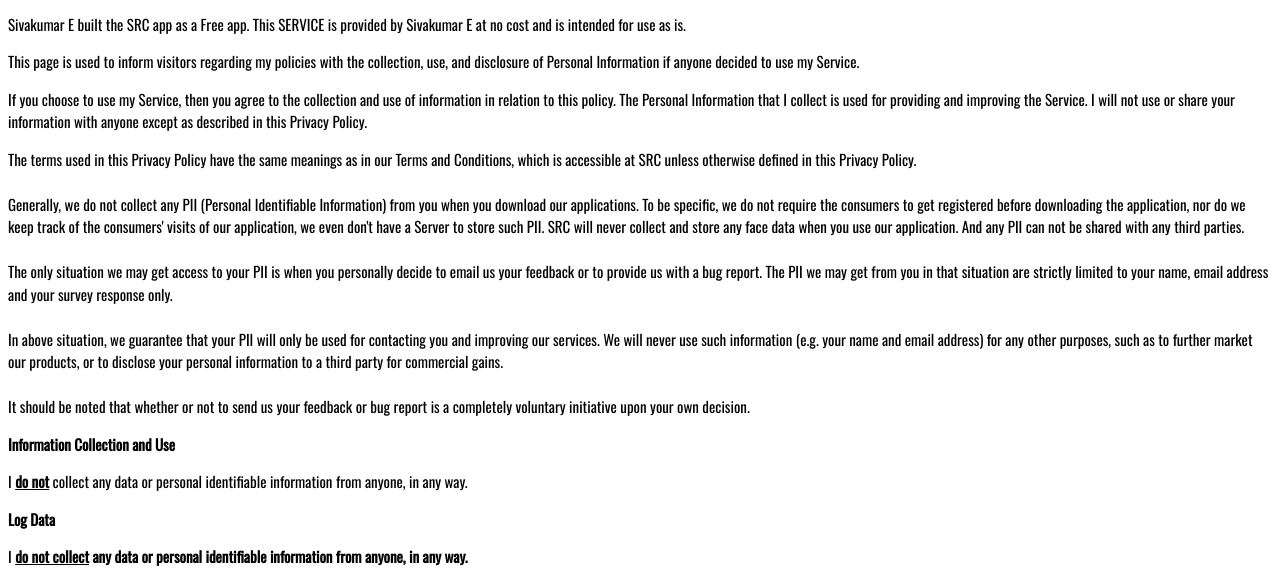
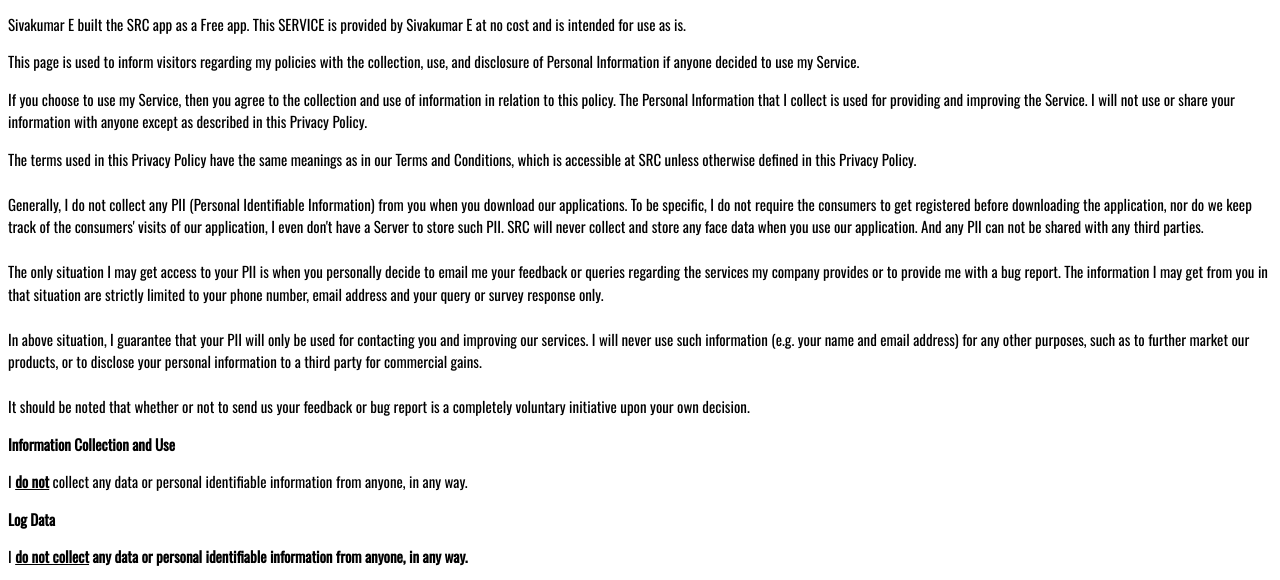
Before and after one commit to SIVARAJ-CONSTRUCTIONS/welcome, a plain HTML site: page privacy_policy.html in a window 1280 px wide. Shown: the part 195-775 px from the top of the page. Drawn offline with nearby package versions, Linux system fonts and the light colour scheme.

Commit message:
Update privacy_policy.html
Changed 'We' to 'I'.
Edited line 112 & 113 (Github).

```diff
--- a/privacy_policy.html
+++ b/privacy_policy.html
@@ -99,22 +99,22 @@
                   SRC unless otherwise defined in this Privacy Policy.
                   <br>
                   <br>
-                  Generally, we do not collect any PII (Personal Identifiable Information) from you when you download our applications.
-                  To be specific, we do not require the consumers to get registered before downloading
+                  Generally, I do not collect any PII (Personal Identifiable Information) from you when you download our applications.
+                  To be specific, I do not require the consumers to get registered before downloading
                   the application, nor do we keep track of the consumers' visits of our application,
-                  we even don't have a Server to store such PII.
+                  I even don't have a Server to store such PII.
                   SRC will never collect and store any face data when you use our application.
                   And any PII can not be shared with any third parties.
                   <br>
                   <br>
-                  The only situation we may get access to your PII is when you personally decide to
-                  email us your feedback or to provide us with a bug report. The PII we may get from
-                  you in that situation are strictly limited to your name, email address and your
-                  survey response only.
+                  The only situation I may get access to your PII is when you personally decide to
+                  email me your feedback or queries regarding the services my company provides or to provide me with a bug report. The information I may get from
+                  you in that situation are strictly limited to your phone number, email address and your
+                  query or survey response only.
                   <br>
                   <br>
-                  In above situation, we guarantee that your PII will only be used for contacting
-                  you and improving our services. We will never use such information (e.g. your name
+                  In above situation, I guarantee that your PII will only be used for contacting
+                  you and improving our services. I will never use such information (e.g. your name
                   and email address) for any other purposes, such as to further market our products, or
                   to disclose your personal information to a third party for commercial gains.
                   <br>
```
